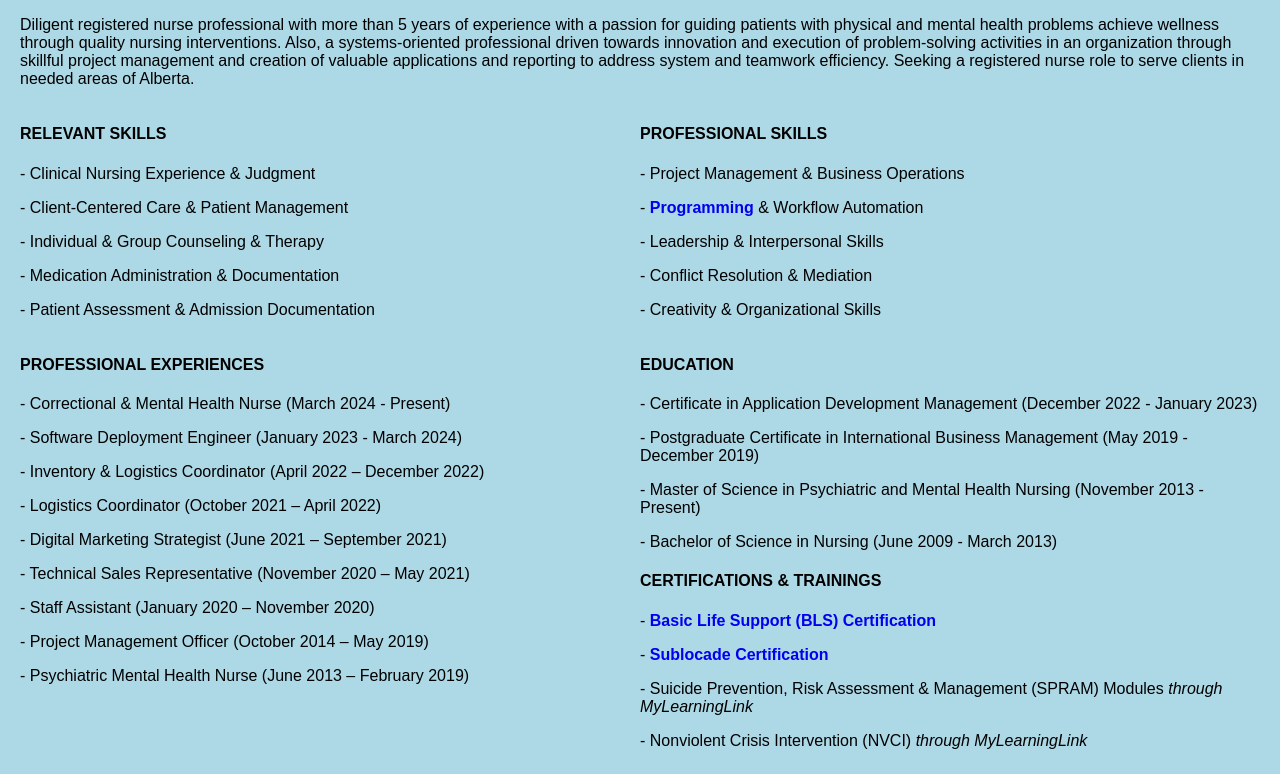
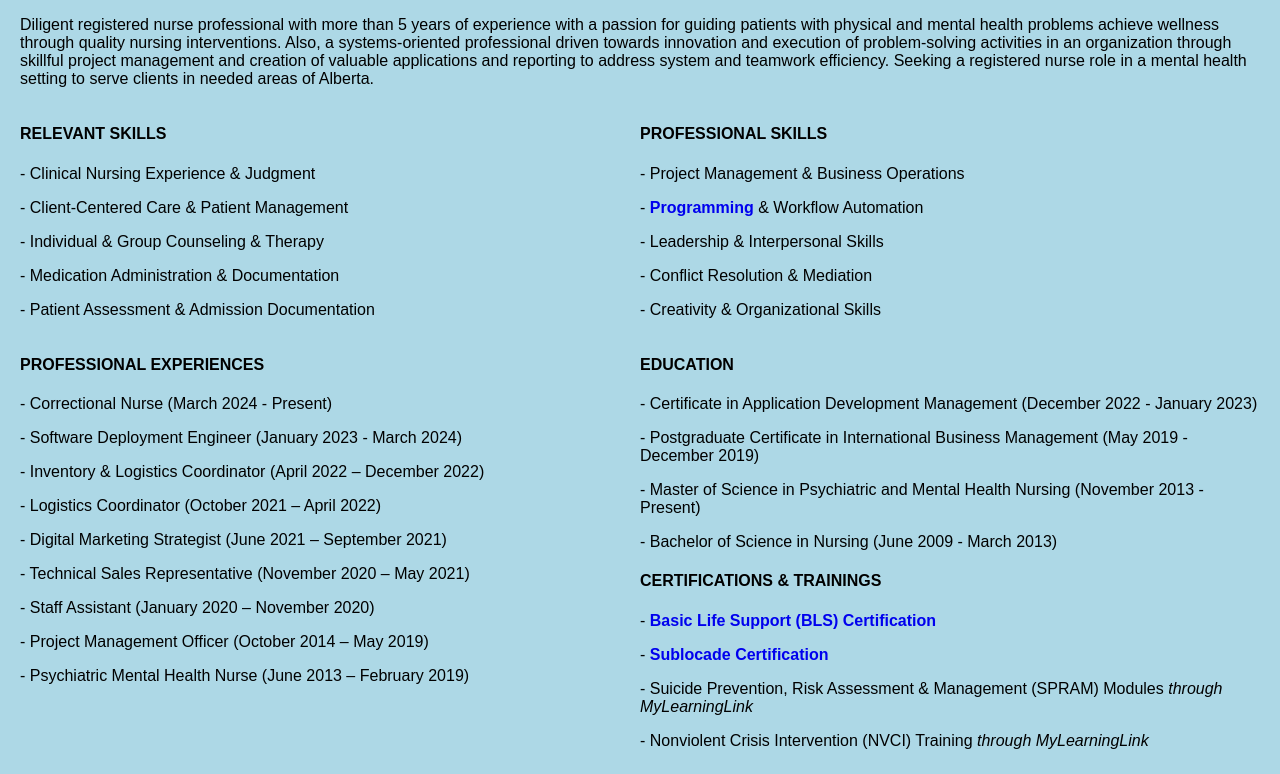
Before and after one commit to marke888/registered_nurse, a plain HTML site: page index.html in a window 1280 px wide. Shown: the part 151-925 px from the top of the page. Drawn offline with Linux system fonts and the light colour scheme.

Commit message:
Update index.html

```diff
--- a/index.html
+++ b/index.html
@@ -16,7 +16,7 @@
 
 <p>
 
-Diligent registered nurse professional with more than 5 years of experience with a passion for guiding patients with physical and mental health problems achieve wellness through quality nursing interventions. Also, a systems-oriented professional driven towards innovation and execution of problem-solving activities in an organization through skillful project management and creation of valuable applications and reporting to address system and teamwork efficiency. Seeking a registered nurse role to serve clients in needed areas of Alberta.
+Diligent registered nurse professional with more than 5 years of experience with a passion for guiding patients with physical and mental health problems achieve wellness through quality nursing interventions. Also, a systems-oriented professional driven towards innovation and execution of problem-solving activities in an organization through skillful project management and creation of valuable applications and reporting to address system and teamwork efficiency. Seeking a registered nurse role in a mental health setting to serve clients in needed areas of Alberta.
 
 </p>
 
@@ -66,7 +66,7 @@ Diligent registered nurse professional with more than 5 years of experience with
 <div class ="row">
 	<div class ="column" style=background-color: black;">
 		<h4> PROFESSIONAL EXPERIENCES </h4>
-		<p> - Correctional & Mental Health Nurse (March 2024 - Present) </p>
+		<p> - Correctional Nurse (March 2024 - Present) </p>
                 <p> - Software Deployment Engineer (January 2023 - March 2024) </p>
 		<p> - Inventory & Logistics Coordinator (April 2022 – December 2022) </p>
 		<p> - Logistics Coordinator (October 2021 – April 2022) </p>
@@ -87,7 +87,7 @@ Diligent registered nurse professional with more than 5 years of experience with
 		<p> - <a href="BLS_Provider.jpg" target="_blank" style="text-decoration: none;"><b> Basic Life Support (BLS) Certification </b> </a> </p>
 		<p> - <a href="sublocade.jpg" target="_blank" style="text-decoration: none;"><b> Sublocade Certification </b> </a> </p>
 		<p> - Suicide Prevention, Risk Assessment & Management (SPRAM) Modules <i>through MyLearningLink</i> </p>
-		<p> - Nonviolent Crisis Intervention (NVCI) <i>through MyLearningLink </i></p>
+		<p> - Nonviolent Crisis Intervention (NVCI) Training <i>through MyLearningLink </i></p>
 	</div>
 </div>
 
```
